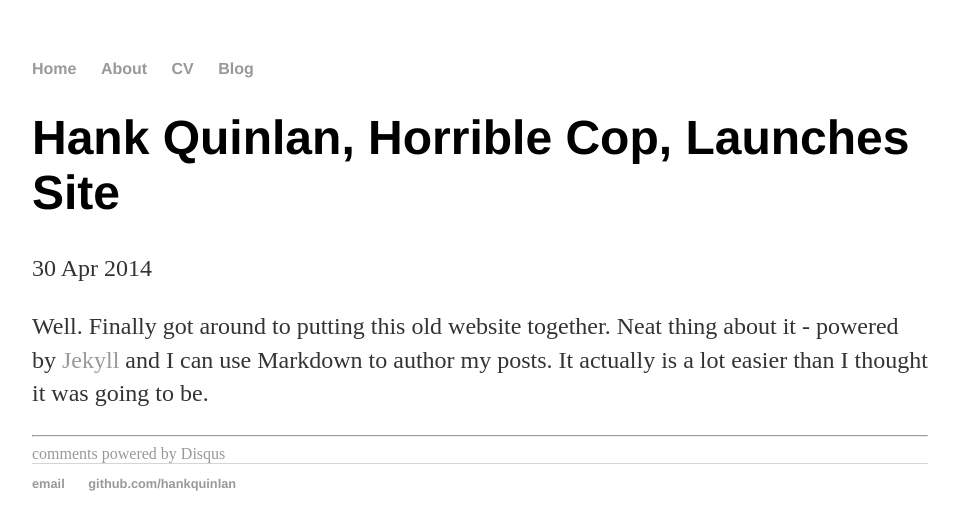
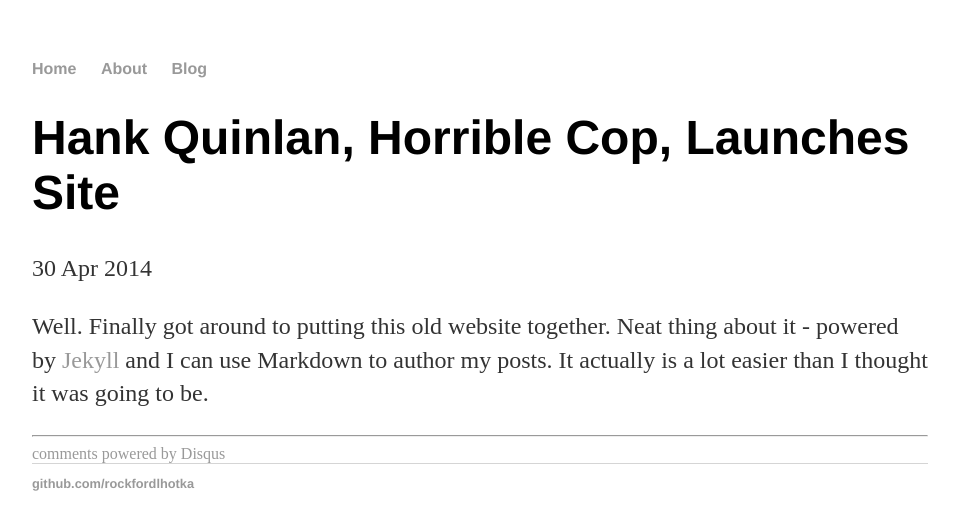
Before and after one commit to rockfordlhotka/rockfordlhotka.github.io, a Jekyll site: the page built from _posts/2014-04-30-hank-quinlan-site-launched.md, in a window 1280 px wide. Shown: the top 530 px of the page, without its empty margins (160-1119 px from the left). Built offline with Jekyll 4.4.1, drawn with Linux system fonts in a browser that asks for light colours; comment, search, counter and statistics services are not loaded.

Commit message:
Update default.html

```diff
--- a/_layouts/default.html
+++ b/_layouts/default.html
@@ -10,7 +10,6 @@
 	    		<ul>
 	        		<li><a href="/">Home</a></li>
 		        	<li><a href="/about">About</a></li>
-	        		<li><a href="/cv">CV</a></li>
 	        		<li><a href="/blog">Blog</a></li>
 	    		</ul>
 			</nav>
@@ -21,8 +20,7 @@
 			</div><!-- /.container -->
 			<footer>
 	    		<ul>
-	        		<li><a href="mailto:hankquinlanhub@gmail.com">email</a></li>
-	        		<li><a href="https://github.com/hankquinlan">github.com/hankquinlan</a></li>
+	        		<li><a href="https://github.com/rockfordlhotka">github.com/rockfordlhotka</a></li>
 				</ul>
 			</footer>
 		</body>
```
